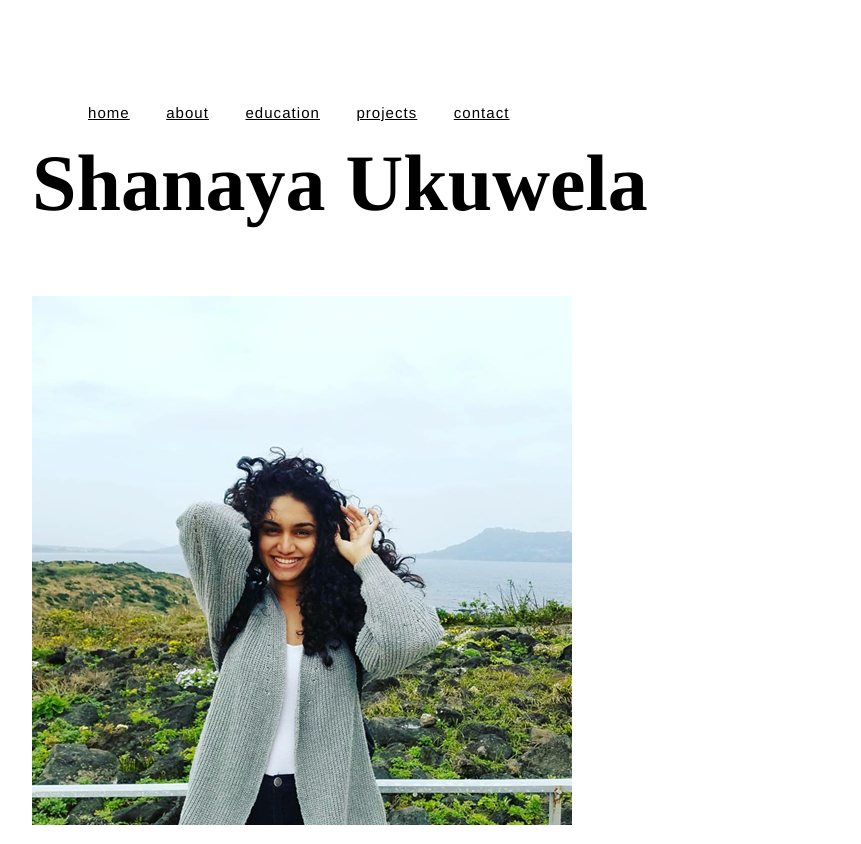
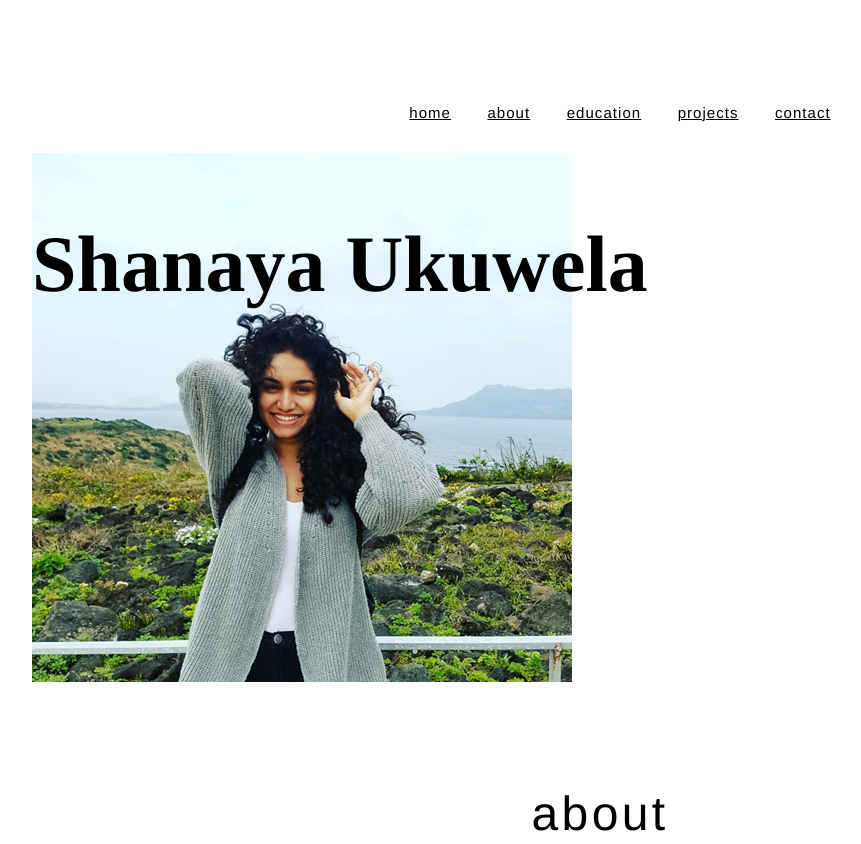
Before and after one commit to sukuwela/sukuwela.github.io, a plain HTML site: page index.html in a window 1280 px wide. Shown: the top 844 px of the page, without its empty margins (40-901 px from the left). Drawn offline with Linux system fonts and the light colour scheme.

Commit message:
Update style.css

```diff
--- a/css/style.css
+++ b/css/style.css
@@ -5,7 +5,7 @@ h2, h3, h4 { font-family: "Helvetica", Helvetica, sans serif; }
 h1 { font-family: "Monotype Corsiva", Times, serif; font-size: 5rem; }
 h2 { font-size: 3rem; font-weight: 100; letter-spacing: 0.07em; text-transform: lowercase }
 
-nav { position: fixed; text-align: center; -webkit-transition: all .5s ease-in-out; -moz-transition: all .5s ease-in-out; -ms-transition: all .5s ease-in-out; -o-transition: all .5s ease-in-out; transition: all .5s ease-in-out;}
+nav { text-align: center; -webkit-transition: all .5s ease-in-out; -moz-transition: all .5s ease-in-out; -ms-transition: all .5s ease-in-out; -o-transition: all .5s ease-in-out; transition: all .5s ease-in-out;}
 
 nav ul li a { font-size: 15px; font-weight: 100; letter-spacing: 0.07em; color: black; padding: 0 em; text-transform: lowercase; }
 
@@ -17,7 +17,7 @@ article { font-size: 1rem; letter-spacing: 0.04em; }
 nav ul { list-style-type: none; }
 nav ul li { padding: 1em; display: inline-block; }
 
-h1 { padding-bottom: 0px; }
+h1 { position: fixed; padding-bottom: 0px; }
 h2 { padding-top: 0px; text-align: center; }
 
 article { text-align: justify; }
```
